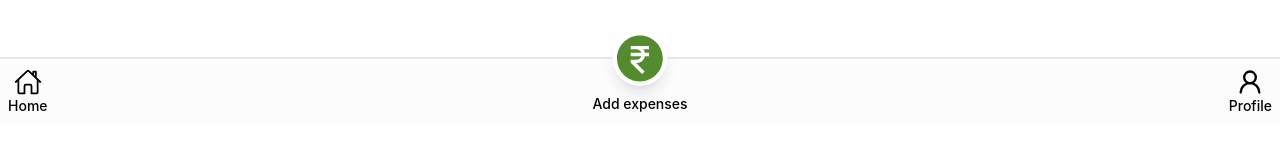
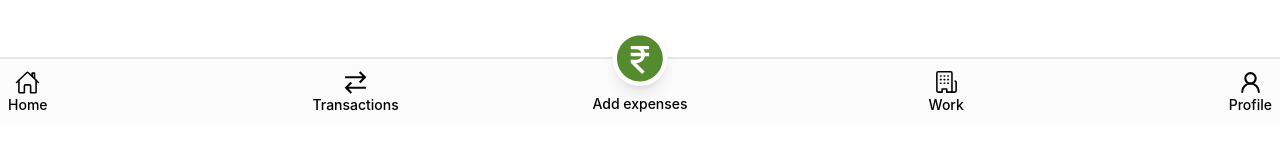
Before and after one commit to yokeshbaskaran/YokiWallet, a React (Vite) app in the folder frontend/: page / in a window 1280 px wide. Shown: the part 675-824 px from the top of the page. Built offline with nearby package versions, Linux system fonts and the light colour scheme; no server answers; sample sign-in values are in the browser's storage.

Commit message:
Nav updated with new navs

```diff
--- a/frontend/src/components/MobileNav.tsx
+++ b/frontend/src/components/MobileNav.tsx
@@ -2,6 +2,8 @@ import { IoHomeOutline } from "react-icons/io5";
 import { RiMoneyRupeeCircleFill } from "react-icons/ri";
 import { LuUserRound } from "react-icons/lu";
 import { Link } from "react-router-dom";
+import { GrTransaction } from "react-icons/gr";
+import { GoOrganization } from "react-icons/go";
 
 export const MobileBottomNav = () => {
   return (
@@ -9,17 +11,17 @@ export const MobileBottomNav = () => {
       <section className="relative p-2 flex items-center justify-between bg-bg border-t-2 border-border h-17">
         <Link to="/">
           <div className="flex flex-col items-center text-sm font-medium cursor-pointer">
-            <IoHomeOutline size={28} />
+            <IoHomeOutline size={25} />
             <h2>Home</h2>
           </div>
         </Link>
 
-        {/* <Link to="/work">
+        <Link to="/transactions">
           <div className="flex flex-col items-center text-sm font-medium cursor-pointer">
-            <LuUserRound size={28} />
-            <h2>Profile</h2>
+            <GrTransaction size={25} />
+            <h2>Transactions</h2>
           </div>
-        </Link> */}
+        </Link>
 
         <Link to="/expenses">
           {/* Floating Button */}
@@ -32,16 +34,16 @@ export const MobileBottomNav = () => {
           </div>
         </Link>
 
-        {/* <Link to="/goals">
+        <Link to="/work">
           <div className="flex flex-col items-center text-sm font-medium cursor-pointer">
-            <LuUserRound size={28} />
-            <h2>Profile</h2>
+            <GoOrganization size={25} />
+            <h2>Work</h2>
           </div>
-        </Link> */}
+        </Link>
 
         <Link to="/profile">
           <div className="flex flex-col items-center text-sm font-medium cursor-pointer">
-            <LuUserRound size={28} />
+            <LuUserRound size={25} />
             <h2>Profile</h2>
           </div>
         </Link>
```
